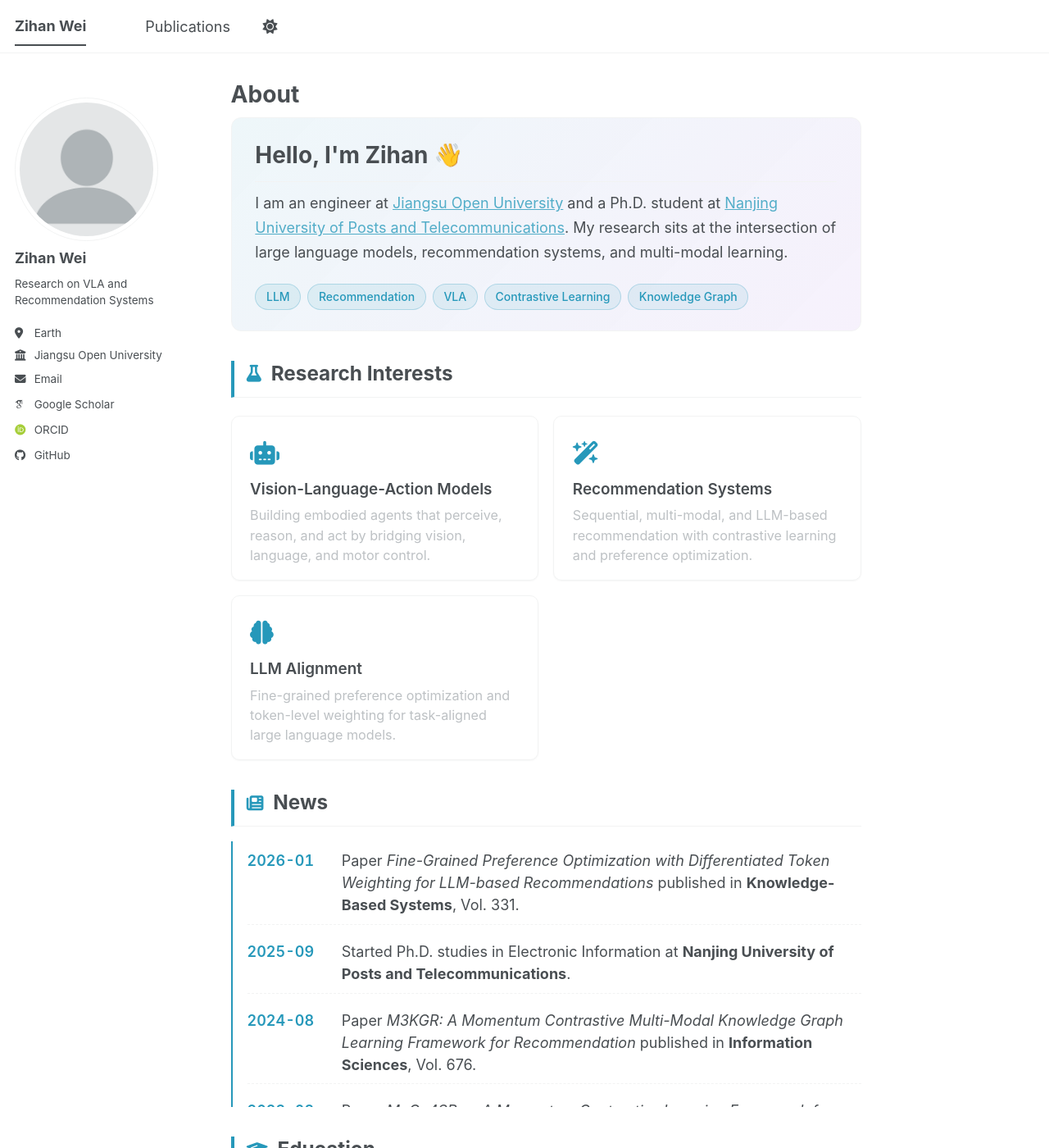
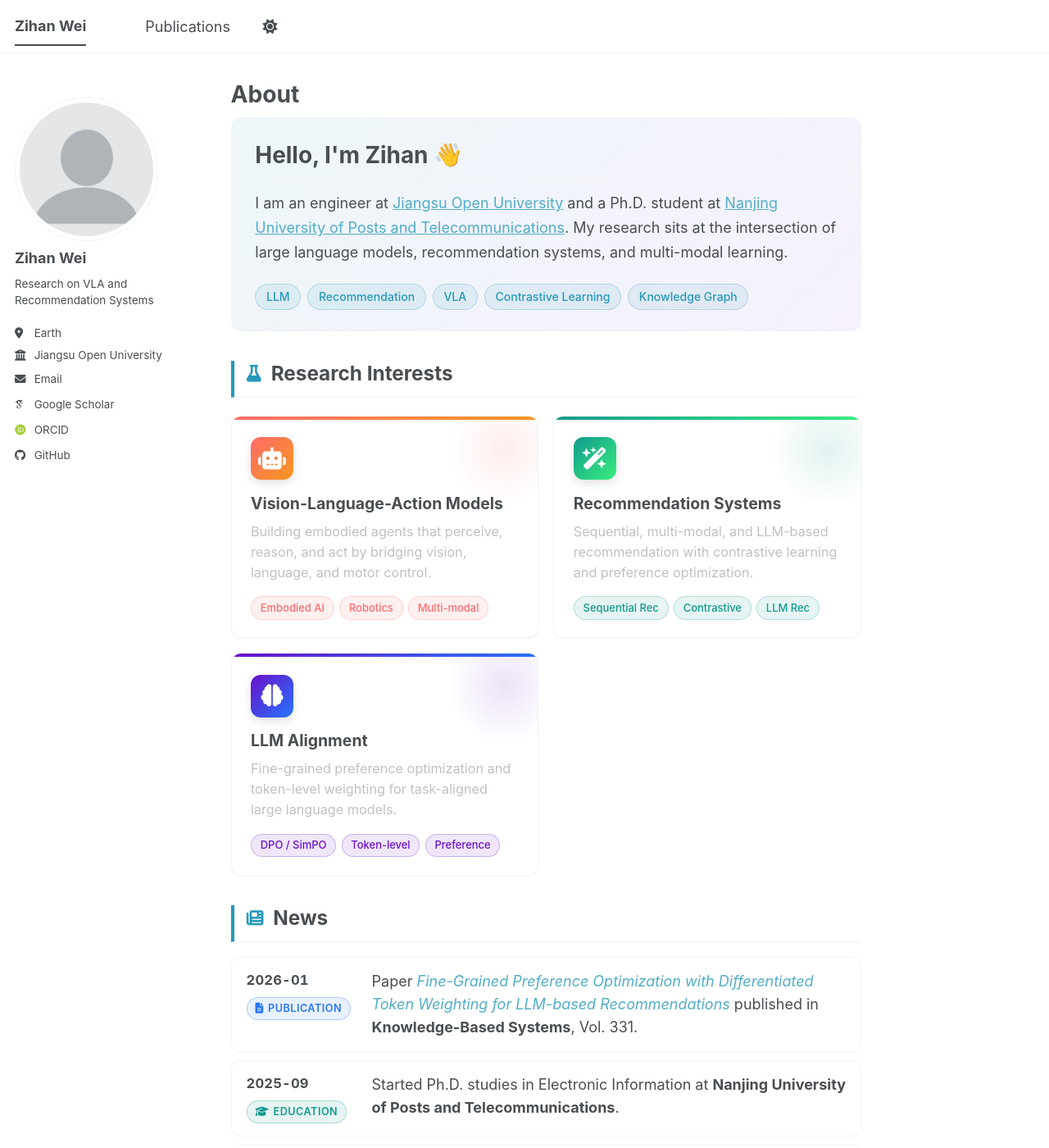
Before and after one commit to KlaineWei/KlaineWei.github.io, a Jekyll site: the page built from _pages/about.md, in a window 1280 px wide and 1400 px high. Shown: the whole window at 82% size. Built offline with Jekyll 4.4.1, drawn with Linux system fonts in a browser that asks for light colours; some web fonts are replaced; a script bundle is joined from its source files by our own code; library files that are not in the unit come from our copies; some of the changed text lies outside the part shown.

Commit message:
Add colorful research cards and news category tags

```diff
--- a/_pages/about.md
+++ b/_pages/about.md
@@ -22,20 +22,35 @@ redirect_from:
 <h2 class="home-section-title"><i class="fa-solid fa-flask"></i> Research Interests</h2>
 
 <div class="research-grid">
-  <div class="research-card">
+  <div class="research-card research-card--vla">
     <div class="research-card__icon"><i class="fa-solid fa-robot"></i></div>
     <h3 class="research-card__title">Vision-Language-Action Models</h3>
     <p class="research-card__desc">Building embodied agents that perceive, reason, and act by bridging vision, language, and motor control.</p>
+    <div class="research-card__keywords">
+      <span>Embodied AI</span>
+      <span>Robotics</span>
+      <span>Multi-modal</span>
+    </div>
   </div>
-  <div class="research-card">
+  <div class="research-card research-card--rec">
     <div class="research-card__icon"><i class="fa-solid fa-wand-magic-sparkles"></i></div>
     <h3 class="research-card__title">Recommendation Systems</h3>
     <p class="research-card__desc">Sequential, multi-modal, and LLM-based recommendation with contrastive learning and preference optimization.</p>
+    <div class="research-card__keywords">
+      <span>Sequential Rec</span>
+      <span>Contrastive</span>
+      <span>LLM Rec</span>
+    </div>
   </div>
-  <div class="research-card">
+  <div class="research-card research-card--llm">
     <div class="research-card__icon"><i class="fa-solid fa-brain"></i></div>
     <h3 class="research-card__title">LLM Alignment</h3>
     <p class="research-card__desc">Fine-grained preference optimization and token-level weighting for task-aligned large language models.</p>
+    <div class="research-card__keywords">
+      <span>DPO / SimPO</span>
+      <span>Token-level</span>
+      <span>Preference</span>
+    </div>
   </div>
 </div>
 
@@ -43,20 +58,32 @@ redirect_from:
 
 <ul class="news-list">
   <li class="news-item">
-    <span class="news-date">2026-01</span>
-    <span class="news-text">Paper <em>Fine-Grained Preference Optimization with Differentiated Token Weighting for LLM-based Recommendations</em> published in <b>Knowledge-Based Systems</b>, Vol. 331.</span>
+    <div class="news-meta">
+      <span class="news-date">2026-01</span>
+      <span class="news-tag news-tag--pub"><i class="fa-solid fa-file-lines"></i> Publication</span>
+    </div>
+    <div class="news-text">Paper <em>Fine-Grained Preference Optimization with Differentiated Token Weighting for LLM-based Recommendations</em> published in <b>Knowledge-Based Systems</b>, Vol. 331.</div>
   </li>
   <li class="news-item">
-    <span class="news-date">2025-09</span>
-    <span class="news-text">Started Ph.D. studies in Electronic Information at <b>Nanjing University of Posts and Telecommunications</b>.</span>
+    <div class="news-meta">
+      <span class="news-date">2025-09</span>
+      <span class="news-tag news-tag--edu"><i class="fa-solid fa-graduation-cap"></i> Education</span>
+    </div>
+    <div class="news-text">Started Ph.D. studies in Electronic Information at <b>Nanjing University of Posts and Telecommunications</b>.</div>
   </li>
   <li class="news-item">
-    <span class="news-date">2024-08</span>
-    <span class="news-text">Paper <em>M3KGR: A Momentum Contrastive Multi-Modal Knowledge Graph Learning Framework for Recommendation</em> published in <b>Information Sciences</b>, Vol. 676.</span>
+    <div class="news-meta">
+      <span class="news-date">2024-08</span>
+      <span class="news-tag news-tag--pub"><i class="fa-solid fa-file-lines"></i> Publication</span>
+    </div>
+    <div class="news-text">Paper <em>M3KGR: A Momentum Contrastive Multi-Modal Knowledge Graph Learning Framework for Recommendation</em> published in <b>Information Sciences</b>, Vol. 676.</div>
   </li>
   <li class="news-item">
-    <span class="news-date">2023-08</span>
-    <span class="news-text">Paper <em>MoCo4SRec: A Momentum Contrastive Learning Framework for Sequential Recommendation</em> published in <b>Expert Systems with Applications</b>, Vol. 223.</span>
+    <div class="news-meta">
+      <span class="news-date">2023-08</span>
+      <span class="news-tag news-tag--pub"><i class="fa-solid fa-file-lines"></i> Publication</span>
+    </div>
+    <div class="news-text">Paper <em>MoCo4SRec: A Momentum Contrastive Learning Framework for Sequential Recommendation</em> published in <b>Expert Systems with Applications</b>, Vol. 223.</div>
   </li>
 </ul>
 
--- a/_sass/layout/_home.scss
+++ b/_sass/layout/_home.scss
@@ -124,40 +124,113 @@
 }
 
 .research-card {
+  --card-c1: #2698ba;
+  --card-c2: #6a11cb;
+  position: relative;
   display: flex;
   flex-direction: column;
-  padding: 1.25rem 1.25rem 1rem;
-  border-radius: 10px;
-  background: var(--global-bg-color);
+  padding: 1.4rem 1.3rem 1.2rem;
+  border-radius: 12px;
+  background: var(--global-bg-color, #ffffff);
   border: 1px solid var(--global-border-color, rgba(128, 128, 128, 0.2));
+  overflow: hidden;
   box-shadow: 0 1px 2px rgba(0, 0, 0, 0.04);
-  transition: transform 0.15s ease, box-shadow 0.15s ease, border-color 0.15s ease;
+  transition: transform 0.2s ease, box-shadow 0.2s ease, border-color 0.2s ease;
+
+  &::before {
+    content: "";
+    position: absolute;
+    top: 0;
+    left: 0;
+    right: 0;
+    height: 4px;
+    background: linear-gradient(90deg, var(--card-c1), var(--card-c2));
+  }
+
+  &::after {
+    content: "";
+    position: absolute;
+    top: -30px;
+    right: -30px;
+    width: 140px;
+    height: 140px;
+    border-radius: 50%;
+    background: radial-gradient(circle, var(--card-c1) 0%, transparent 70%);
+    opacity: 0.12;
+    pointer-events: none;
+  }
 
   &:hover {
-    transform: translateY(-2px);
-    box-shadow: 0 6px 18px rgba(0, 0, 0, 0.08);
-    border-color: var(--global-theme-color, #2698ba);
+    transform: translateY(-4px);
+    box-shadow: 0 10px 28px rgba(0, 0, 0, 0.1);
+    border-color: var(--card-c1);
+
+    .research-card__icon {
+      transform: scale(1.08) rotate(-4deg);
+    }
   }
 
   .research-card__icon {
-    font-size: 1.6rem;
-    margin-bottom: 0.6rem;
-    color: var(--global-theme-color, #2698ba);
+    display: flex;
+    align-items: center;
+    justify-content: center;
+    width: 52px;
+    height: 52px;
+    margin-bottom: 0.9rem;
+    border-radius: 12px;
+    background: linear-gradient(135deg, var(--card-c1), var(--card-c2));
+    color: #ffffff;
+    font-size: 1.5rem;
+    box-shadow: 0 4px 12px rgba(0, 0, 0, 0.12);
+    transition: transform 0.25s ease;
   }
 
   .research-card__title {
-    font-size: 1.05rem;
-    font-weight: 600;
-    margin: 0 0 0.4rem;
+    font-size: 1.08rem;
+    font-weight: 700;
+    margin: 0 0 0.5rem;
     line-height: 1.3;
   }
 
   .research-card__desc {
     font-size: 0.9rem;
     color: var(--global-text-color-light, #6f6f6f);
-    margin: 0;
-    line-height: 1.5;
+    margin: 0 0 0.9rem;
+    line-height: 1.55;
+    flex: 1;
   }
+
+  .research-card__keywords {
+    display: flex;
+    flex-wrap: wrap;
+    gap: 0.35rem;
+
+    span {
+      display: inline-block;
+      padding: 0.2rem 0.6rem;
+      font-size: 0.72rem;
+      font-weight: 500;
+      color: var(--card-c1);
+      background: color-mix(in srgb, var(--card-c1) 10%, transparent);
+      border: 1px solid color-mix(in srgb, var(--card-c1) 25%, transparent);
+      border-radius: 999px;
+    }
+  }
+}
+
+.research-card--vla {
+  --card-c1: #ff6b6b;
+  --card-c2: #f7971e;
+}
+
+.research-card--rec {
+  --card-c1: #11998e;
+  --card-c2: #38ef7d;
+}
+
+.research-card--llm {
+  --card-c1: #6a11cb;
+  --card-c2: #2575fc;
 }
 
 /* News timeline */
@@ -165,34 +238,114 @@
   list-style: none;
   padding: 0;
   margin: 1rem 0 2rem;
-  max-height: 18rem;
+  max-height: 24rem;
   overflow-y: auto;
-  border-left: 2px solid var(--global-theme-color, #2698ba);
-  padding-left: 1rem;
 }
 
 .news-item {
   display: flex;
-  gap: 0.9rem;
-  padding: 0.55rem 0;
-  font-size: 0.92rem;
-  line-height: 1.5;
-  border-bottom: 1px dashed var(--global-border-color, rgba(128, 128, 128, 0.15));
+  gap: 1rem;
+  padding: 0.85rem 1rem;
+  margin-bottom: 0.55rem;
+  font-size: 0.93rem;
+  line-height: 1.55;
+  border-radius: 10px;
+  background: var(--global-bg-color, #ffffff);
+  border: 1px solid var(--global-border-color, rgba(128, 128, 128, 0.2));
+  transition: transform 0.15s ease, box-shadow 0.15s ease, border-color 0.15s ease;
 
-  &:last-child {
-    border-bottom: none;
+  &:hover {
+    transform: translateX(2px);
+    box-shadow: 0 4px 14px rgba(0, 0, 0, 0.06);
+    border-color: var(--global-theme-color, #2698ba);
+  }
+
+  .news-meta {
+    flex: 0 0 auto;
+    display: flex;
+    flex-direction: column;
+    gap: 0.4rem;
+    min-width: 7.5rem;
   }
 
   .news-date {
-    flex-shrink: 0;
-    min-width: 5.5rem;
-    font-weight: 600;
-    color: var(--global-theme-color, #2698ba);
+    font-weight: 700;
+    color: var(--global-text-color, #494e52);
     font-variant-numeric: tabular-nums;
+    font-size: 0.92rem;
+    letter-spacing: 0.01em;
   }
 
   .news-text {
     flex: 1;
+    min-width: 0;
+    color: var(--global-text-color, #494e52);
+
+    em {
+      color: var(--global-link-color, #2698ba);
+      font-style: italic;
+    }
+  }
+}
+
+.news-tag {
+  display: inline-flex;
+  align-items: center;
+  gap: 0.3rem;
+  width: fit-content;
+  padding: 0.18rem 0.55rem;
+  font-size: 0.7rem;
+  font-weight: 600;
+  text-transform: uppercase;
+  letter-spacing: 0.04em;
+  border-radius: 999px;
+  white-space: nowrap;
+
+  i {
+    font-size: 0.72rem;
+  }
+}
+
+.news-tag--pub {
+  color: #2575fc;
+  background: rgba(37, 117, 252, 0.1);
+  border: 1px solid rgba(37, 117, 252, 0.3);
+}
+
+.news-tag--edu {
+  color: #11998e;
+  background: rgba(17, 153, 142, 0.1);
+  border: 1px solid rgba(17, 153, 142, 0.3);
+}
+
+.news-tag--award {
+  color: #f7971e;
+  background: rgba(247, 151, 30, 0.1);
+  border: 1px solid rgba(247, 151, 30, 0.3);
+}
+
+.news-tag--talk {
+  color: #6a11cb;
+  background: rgba(106, 17, 203, 0.1);
+  border: 1px solid rgba(106, 17, 203, 0.3);
+}
+
+.news-tag--service {
+  color: #6f6f6f;
+  background: rgba(111, 111, 111, 0.1);
+  border: 1px solid rgba(111, 111, 111, 0.3);
+}
+
+@media (max-width: 600px) {
+  .news-item {
+    flex-direction: column;
+    gap: 0.5rem;
+
+    .news-meta {
+      flex-direction: row;
+      align-items: center;
+      min-width: 0;
+    }
   }
 }
 
```
